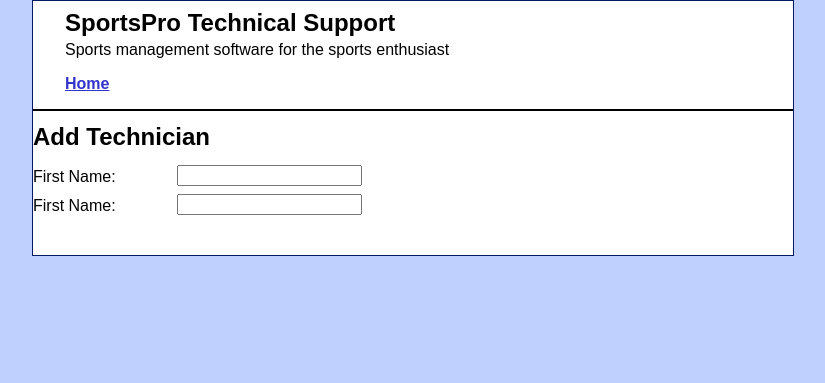
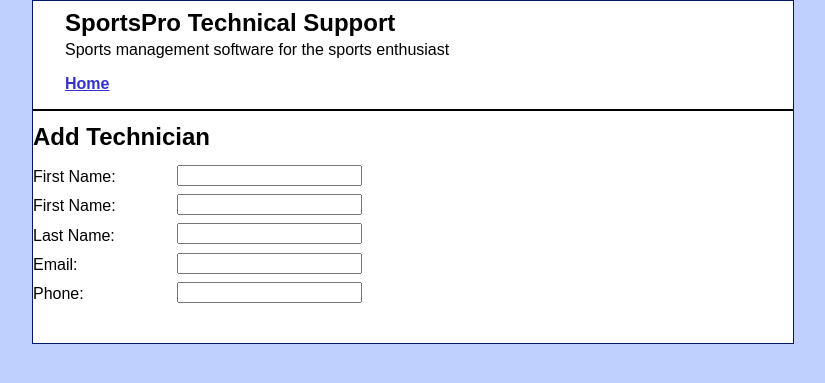
Before and after one commit to mkettani/finalproject, a PHP site: page /technician_manager/technician_add.php in a window 1280 px wide. Shown: the top 383 px of the page, without its empty margins (227-1052 px from the left). Run offline with PHP 8.4, Linux system fonts and the light colour scheme.

Commit message:
Update technician_add.php

```diff
--- a/technician_manager/technician_add.php
+++ b/technician_manager/technician_add.php
@@ -11,3 +11,14 @@
  <label>First Name:</label>
         <input type="input" name="first_name" />
         <br />
+ <label>Last Name:</label>
+        <input type="input" name="last_name" />
+        <br />
+
+        <label>Email:</label>
+        <input type="input" name="email" />
+        <br />
+
+        <label>Phone:</label>
+        <input type="input" name="phone" />
+        <br />
```
